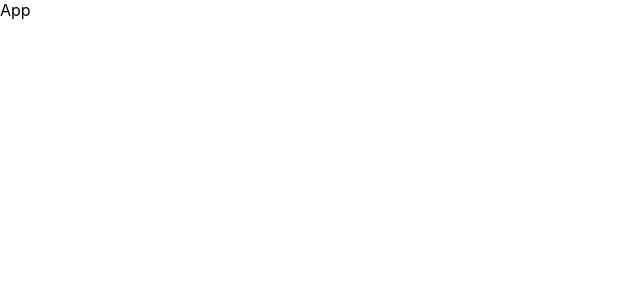
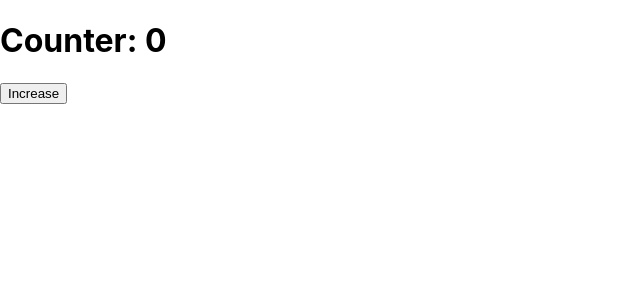
Before and after one commit to raloliver/react-hooks-ss, a React (Create React App) app: page / in a window 1280 px wide. Shown: the top 300 px of the page, without its empty margins (0-640 px from the left). Built offline with nearby package versions, Linux system fonts and the light colour scheme; the HTML template or start-up script is replaced by a standard one.

Commit message:
useState with button

```diff
--- a/src/App.js
+++ b/src/App.js
@@ -1,7 +1,18 @@
-import React from 'react';
+import React, { useState } from 'react';
 
 const App = () => {
-  return <div>App</div>;
+  const [counter, setCounter] = useState(0);
+
+  function increaseCounter() {
+    setCounter(counter + 1);
+  }
+
+  return (
+    <div>
+      <h1>Counter: {counter}</h1>
+      <button onClick={increaseCounter}>Increase</button>
+    </div>
+  );
 };
 
 export default App;
```
